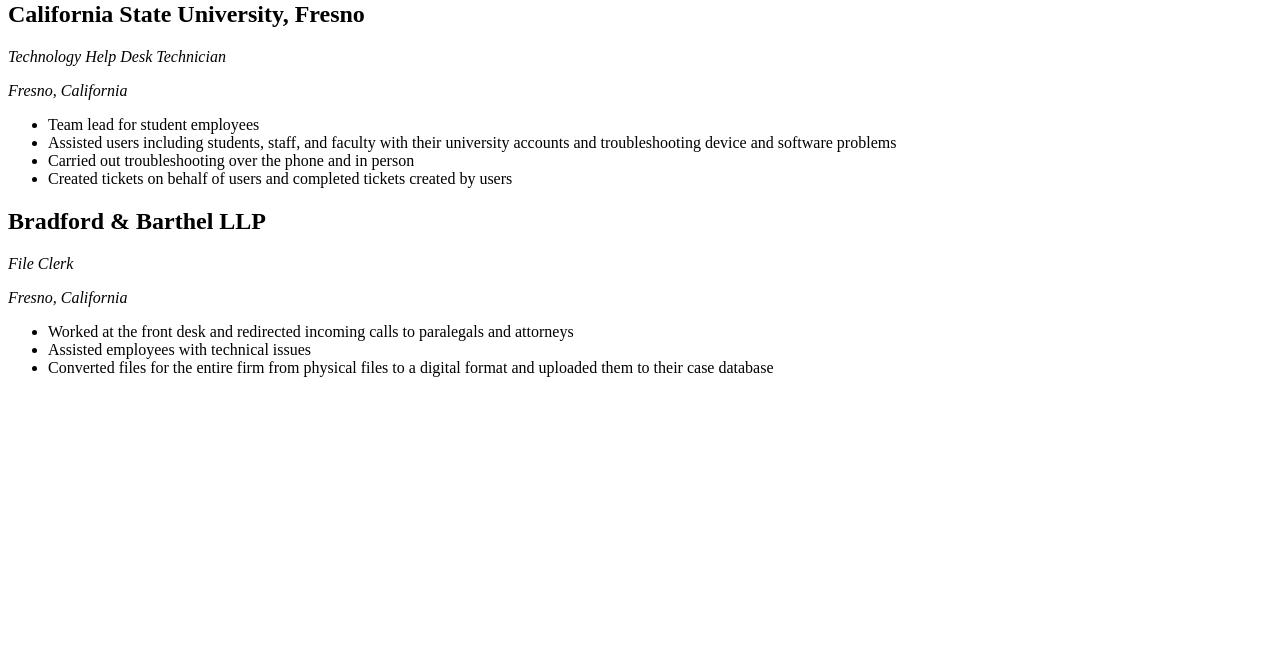
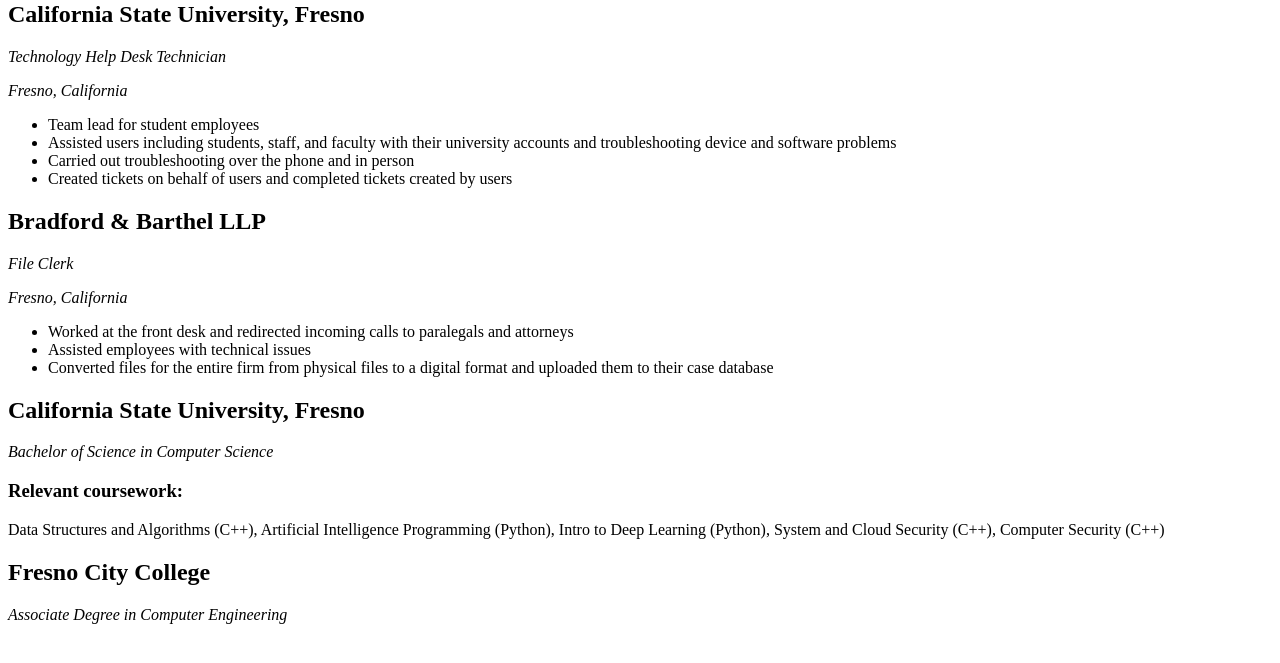
Before and after one commit to Nerdeee/NewPersonalSite, a plain HTML site: page experience.html in a window 1280 px wide. Shown: the part 79-742 px from the top of the page. Drawn offline with Linux system fonts and the light colour scheme.

Commit message:
Finished most of the page content. Will be adding styling starting tomorrow

```diff
--- a/experience.html
+++ b/experience.html
@@ -9,6 +9,7 @@
 
 <body>
     <h1>Work Experience</h1>
+    <div class="experienceDiv">
         <div class="workExperienceDiv">
             <div class="workExperience1">
                 <h2>California State University, Fresno</h2>
@@ -39,6 +40,22 @@
                 </ul>
             </div>
         </div>
+        <div class="educationExperience">
+            <div class="educationFS">
+                <h2>California State University, Fresno</h2>
+                <p><i>Bachelor of Science in Computer Science</i></p>
+                <p class="relCoursework">
+                <h3>Relevant coursework:</h3> Data Structures and Algorithms (C++), Artificial Intelligence Programming
+                (Python), Intro to
+                Deep Learning (Python), System and Cloud Security (C++), Computer Security (C++)</p>
+                </p>
+            </div>
+            <div class="educationFCC">
+                <h2>Fresno City College</h2>
+                <p><i>Associate Degree in Computer Engineering</i></p>
+            </div>
+        </div>
+    </div>
 </body>
 
 </html>
```
Lines whose indentation alone changed are shown as unchanged.
